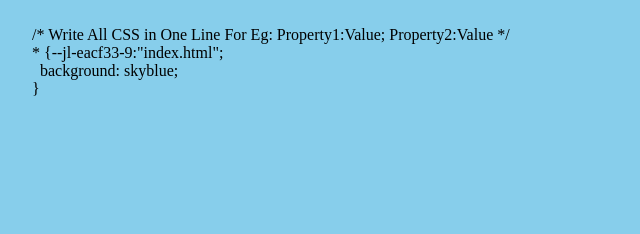
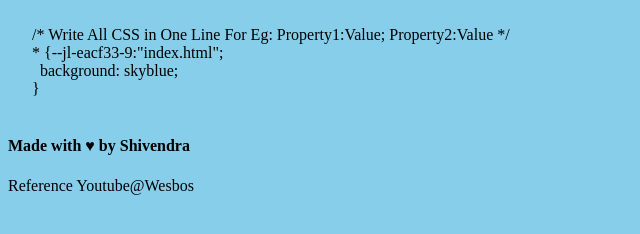
Before and after one commit to SHIVENDRA8004/FrontendPractice, a plain HTML site: page index.html in a window 1280 px wide. Shown: the whole page, without its empty margins (0-640 px from the left). Drawn offline with Linux system fonts and the light colour scheme.

Commit message:
Done Project

```diff
--- a/index.html
+++ b/index.html
@@ -10,5 +10,9 @@
         background: skyblue;
       }
     </style>
+    <footer>
+      <h4>Made with ♥ by Shivendra</h4>
+      <p>Reference Youtube@Wesbos</p>
+    </footer>
   </body>
 </html>
```
